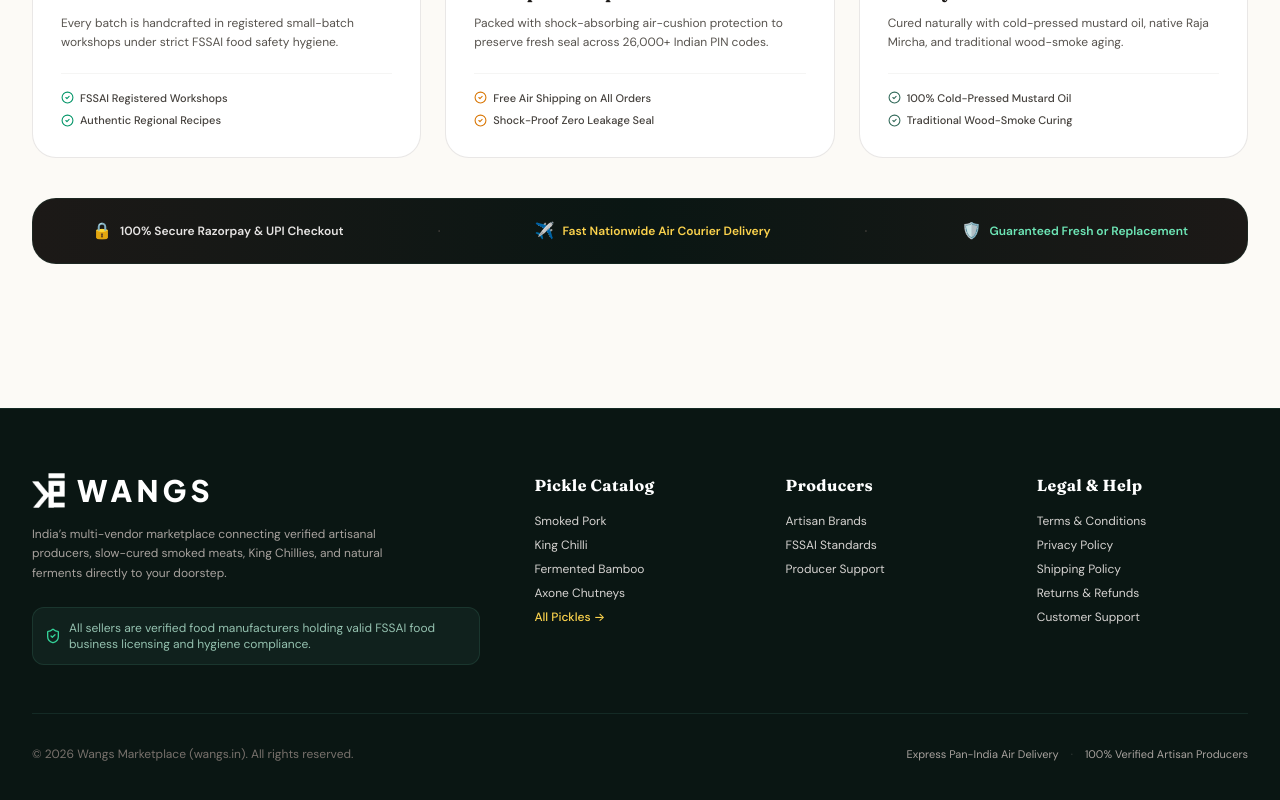
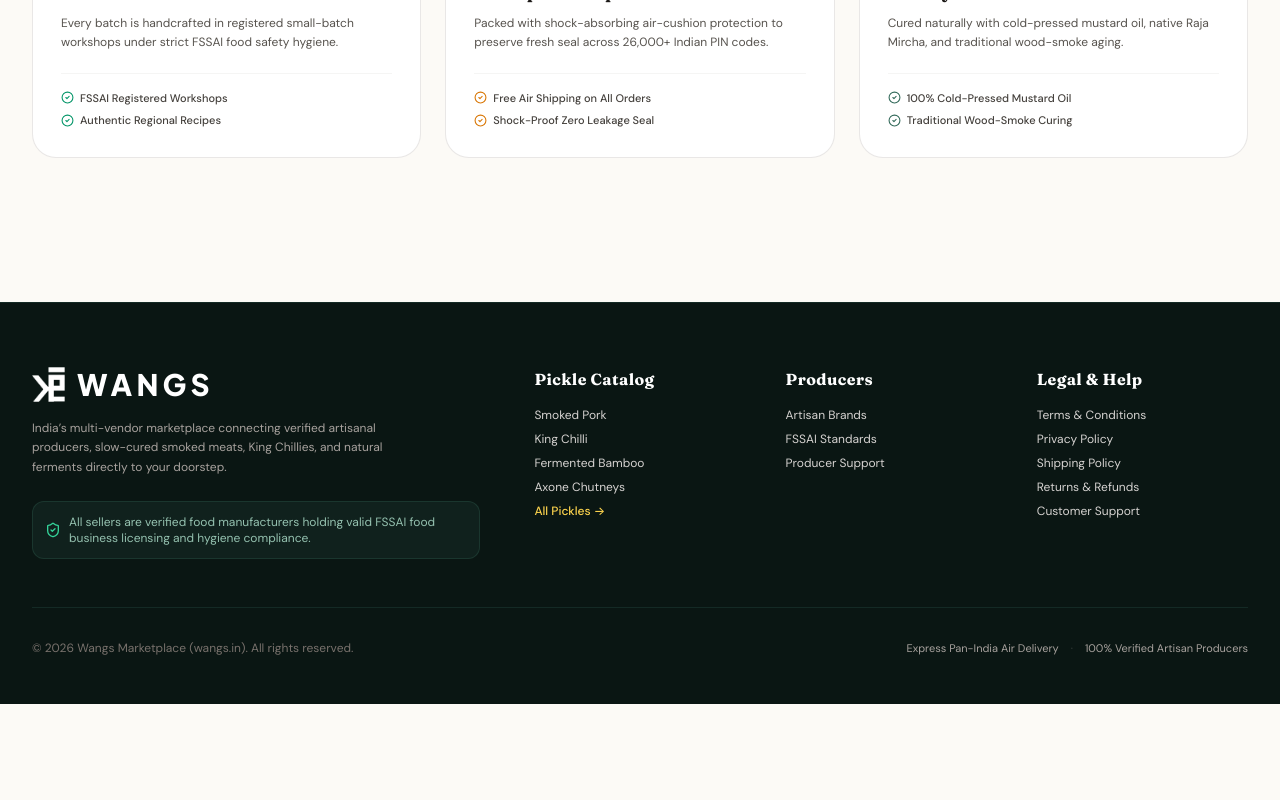
Before and after one commit to wangssupport-lang/wangs, a React (Vite) app in the folder wangs_frontend/: page / in a window 1280 px wide. Shown: the part 1542-2342 px from the top of the page. After the commit the page ends 2246 px from the top, so only its background shows below. Built offline with nearby package versions, Linux system fonts and the light colour scheme; no server answers; a web font is replaced by a local one.

Commit message:
Remove bottom trust assurance banner from homepage

```diff
--- a/wangs_frontend/src/pages/HomePage.jsx
+++ b/wangs_frontend/src/pages/HomePage.jsx
@@ -488,23 +488,6 @@
               </div>
             </div>
 
-            {/* Bottom Trust Assurance Strip */}
-            <div className="mt-8 sm:mt-10 bg-gradient-to-r from-stone-900 via-forest-950 to-stone-900 text-cream-100 rounded-2xl sm:rounded-3xl p-4 sm:p-5 flex flex-wrap items-center justify-around gap-4 text-xs font-semibold border border-forest-800/40 shadow-xs">
-              <span className="flex items-center gap-2 text-stone-200">
-                <span className="text-base">🔒</span>
-                <span>100% Secure Razorpay & UPI Checkout</span>
-              </span>
-              <span className="hidden sm:inline text-stone-700">·</span>
-              <span className="flex items-center gap-2 text-amber-300">
-                <span className="text-base">✈️</span>
-                <span>Fast Nationwide Air Courier Delivery</span>
-              </span>
-              <span className="hidden sm:inline text-stone-700">·</span>
-              <span className="flex items-center gap-2 text-emerald-300">
-                <span className="text-base">🛡️</span>
-                <span>Guaranteed Fresh or Replacement</span>
-              </span>
-            </div>
           </div>
         </section>
       </div>
```
